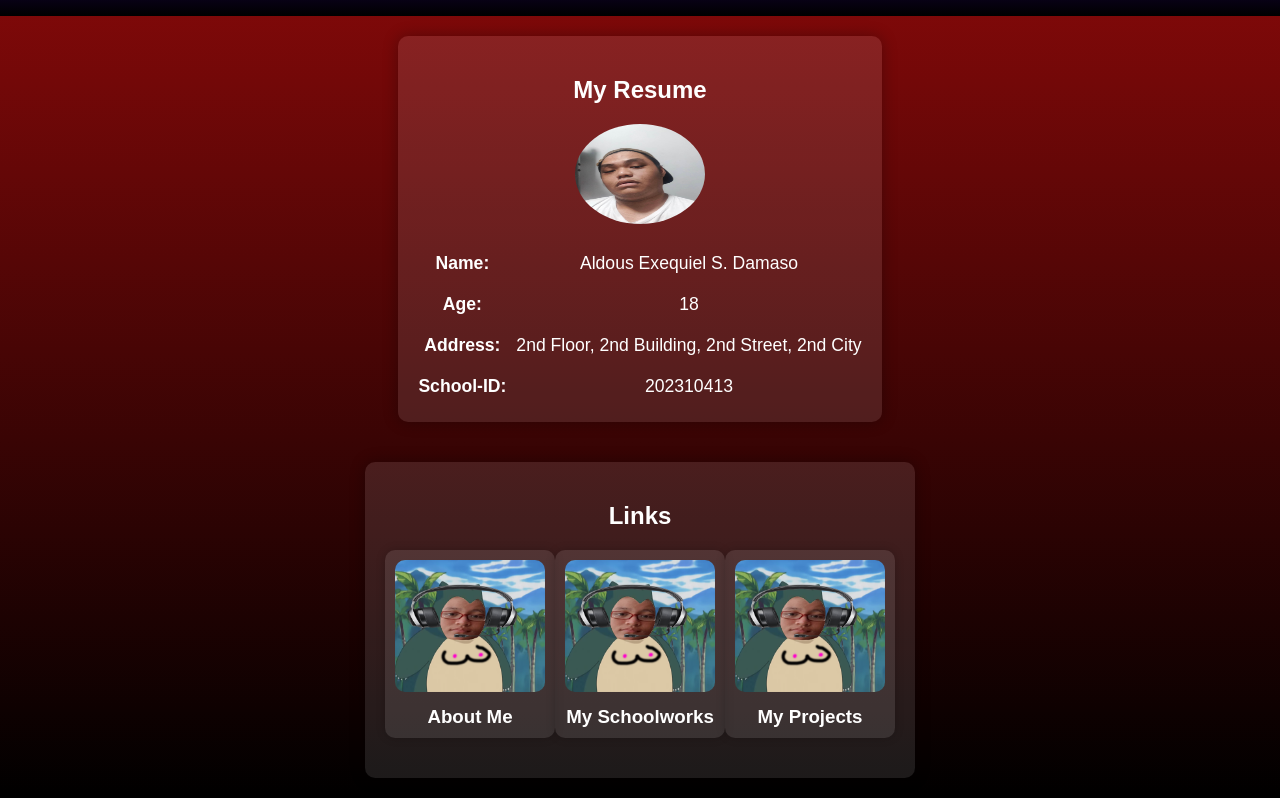
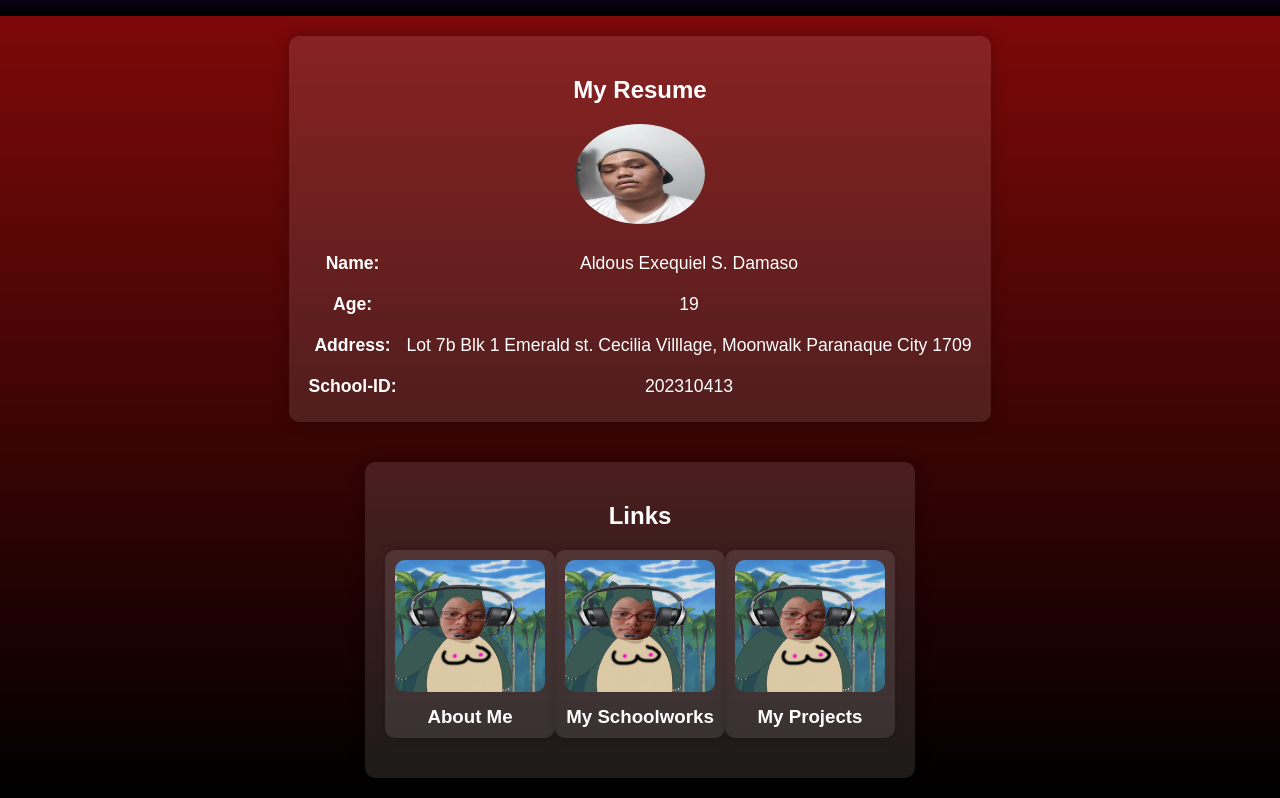
Before and after one commit to CestinaLover/WD-Seatwork-jigaboo-2-TX03, a plain HTML site: page index.html in a window 1280 px wide. Shown: the part 94-892 px from the top of the page. Drawn offline with Linux system fonts and the light colour scheme.

Commit message:
new shizz

```diff
--- a/index.html
+++ b/index.html
@@ -189,9 +189,9 @@
             <p><b>Name:</b></p>
             <p>Aldous Exequiel S. Damaso</p>
             <p><b>Age:</b></p>
-            <p>18</p>
+            <p>19</p>
             <p><b>Address:</b></p>
-            <p>2nd Floor, 2nd Building, 2nd Street, 2nd City</p>
+            <p>Lot 7b Blk 1 Emerald st. Cecilia Villlage, Moonwalk Paranaque City 1709</p>
             <p><b>School-ID:</b></p>
             <p>202310413</p>
         </div>
```
